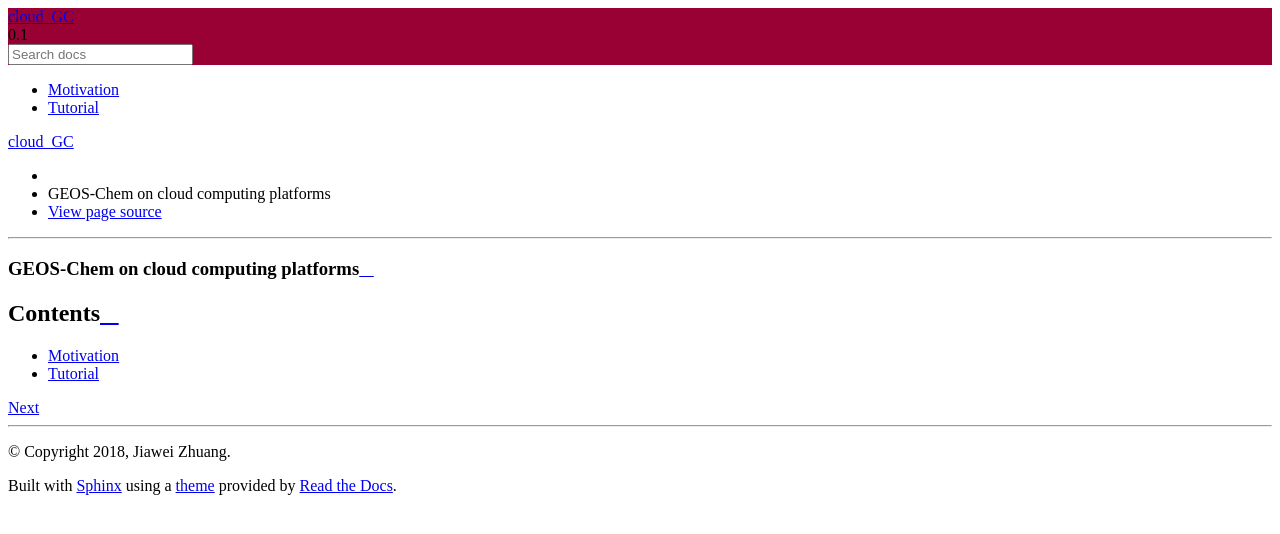
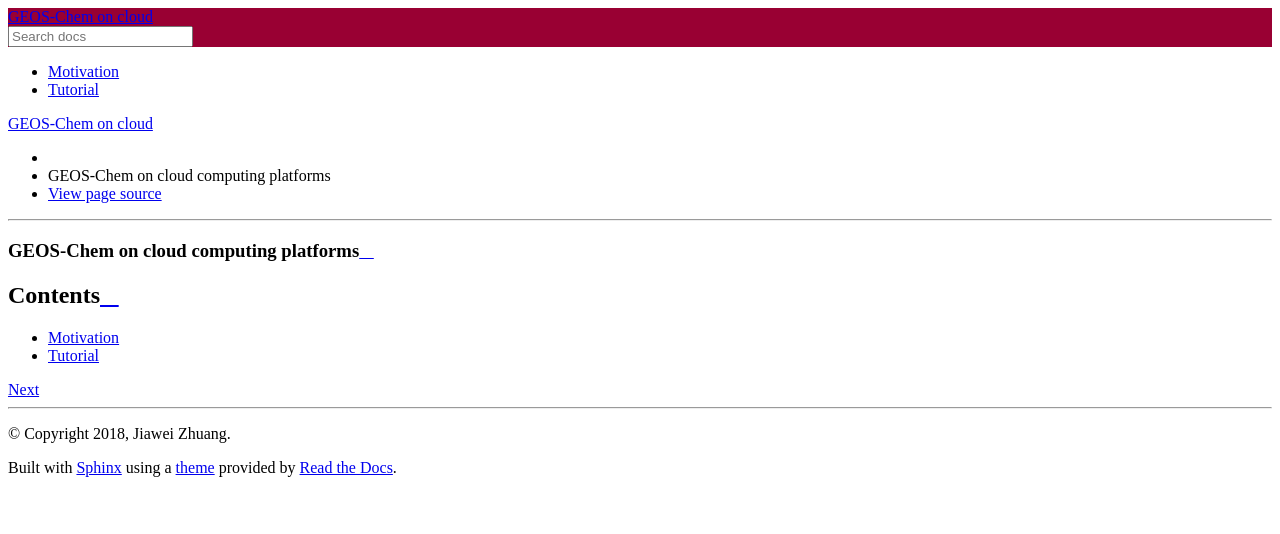
Before and after one commit to JiaweiZhuang/old_cloud_GC, a Sphinx documentation site: the page built from doc/index.rst, in a window 1280 px wide. Shown: the top 534 px of the page. Built offline with Sphinx 7.4.7 and the Read the Docs theme 2.0.0, drawn with Linux system fonts in a browser that asks for light colours.

Commit message:
Tweak header text

```diff
--- a/doc/conf.py
+++ b/doc/conf.py
@@ -46,7 +46,7 @@ source_suffix = '.rst'
 master_doc = 'index'
 
 # General information about the project.
-project = 'cloud_GC'
+project = 'GEOS-Chem on cloud'
 copyright = '2018, Jiawei Zhuang'
 author = 'Jiawei Zhuang'
 
@@ -84,6 +84,10 @@ todo_include_todos = False
 # a list of builtin themes.
 #
 html_theme = 'sphinx_rtd_theme'
+
+html_theme_options = {
+    'display_version': False,
+}
 
 html_context = {
     'css_files': [
```
